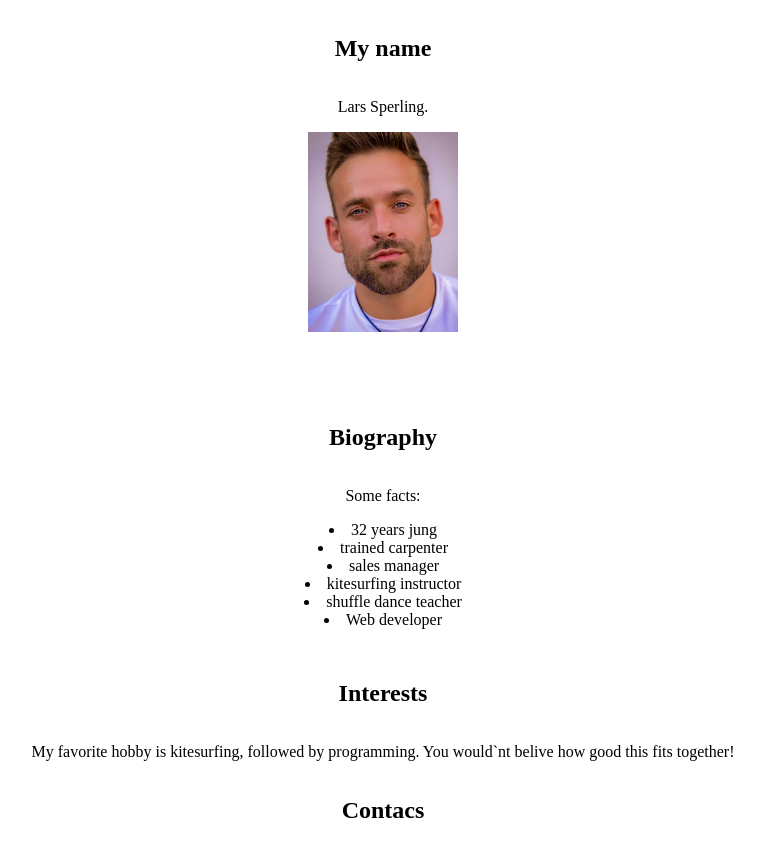
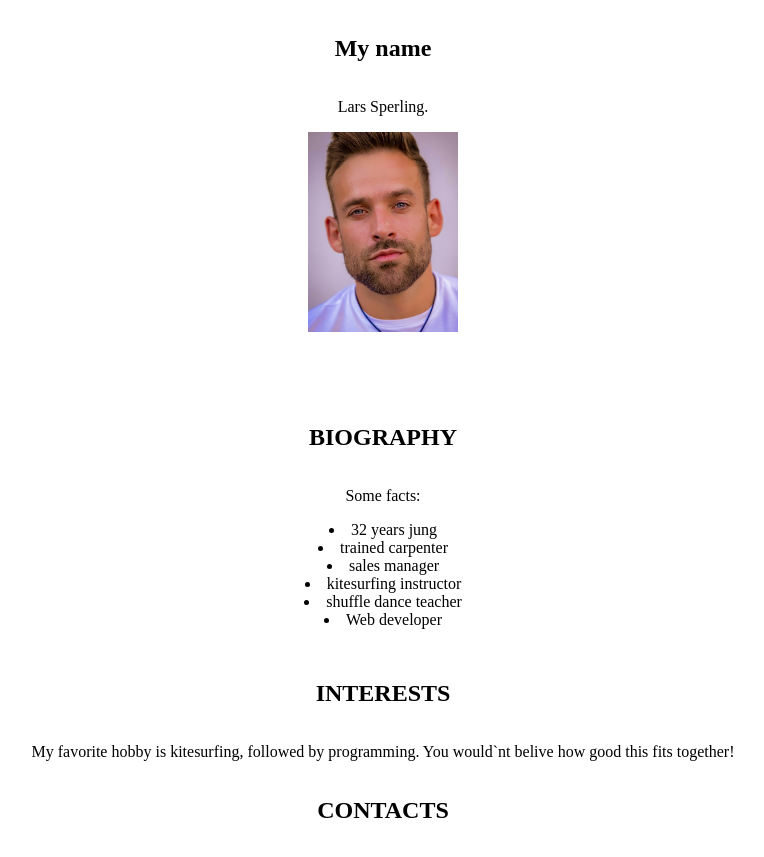
Before and after one commit to SLworld13/personal-website, a website: page html-and-the-web_personal-website-1/index.html in a window 1280 px wide. Shown: the part 91-948 px from the top of the page, without its empty margins (257-1021 px from the left). Drawn offline with Linux system fonts and the light colour scheme.

Commit message:
all h2 headlines are now major letters

```diff
--- a/html-and-the-web_personal-website-1/index.html
+++ b/html-and-the-web_personal-website-1/index.html
@@ -39,7 +39,7 @@
     <br></br>
     <br></br>
 
-<h2>Biography</h2>
+<h2>BIOGRAPHY</h2>
     <p>Some facts:
         <lu>
             <li>32 years jung</li>
@@ -50,10 +50,10 @@
             <li>Web developer</li>
         </lu> </p>
 
-<h2>Interests</h2>
+<h2>INTERESTS</h2>
     <p>My favorite hobby is kitesurfing, followed by programming. You would`nt belive how good this fits together!</p>
 
-    <h2>Contacs</h2>
+    <h2>CONTACTS</h2>
     <p><ul>
 
         <li>Telefon: <a href="tel:+491234567890">+49123456789</a></li>
```
